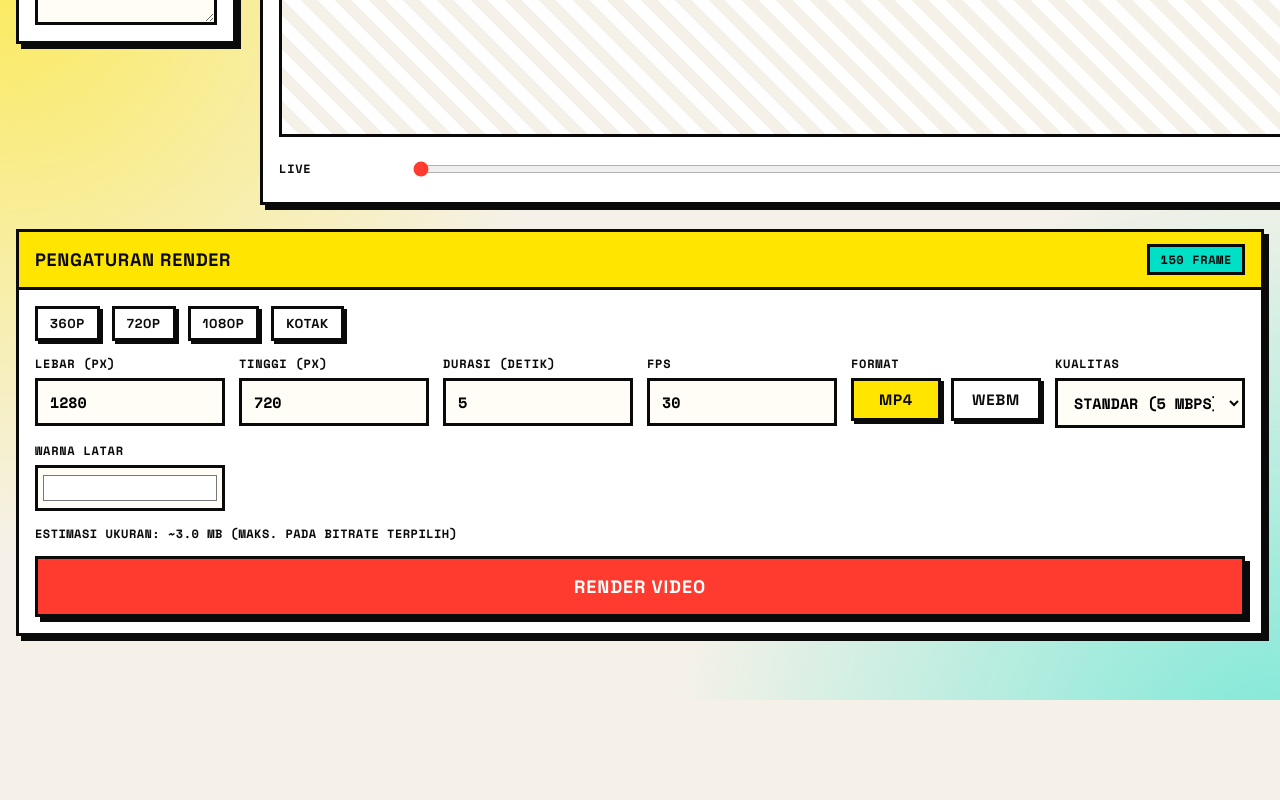
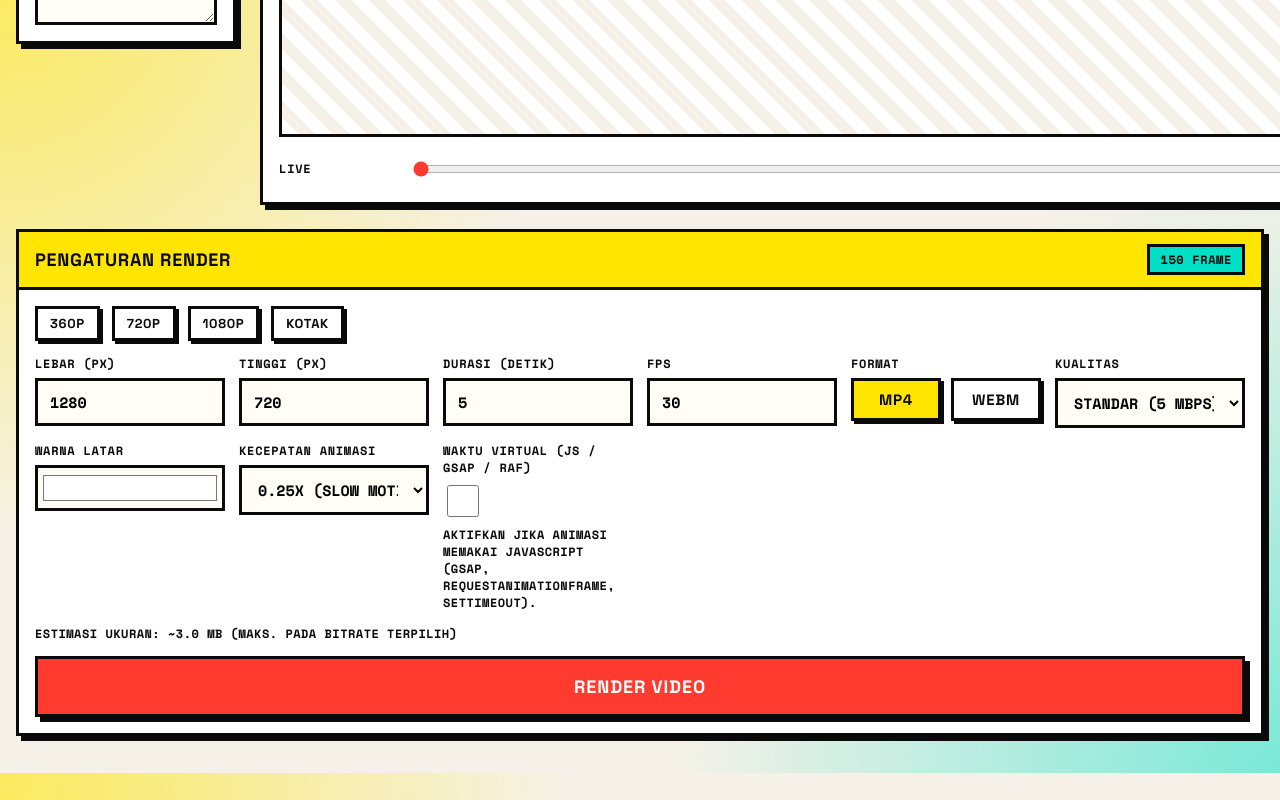
Before and after one commit to duerohub2/Renderer, a Next.js app: page / in a window 1280 px wide. Shown: the part 827-1627 px from the top of the page. Before the commit the page ends 1527 px from the top, so only its background shows below. Built offline with nearby package versions, Linux system fonts and the light colour scheme.

Commit message:
Update Settings.jsx

```diff
--- a/components/Settings.jsx
+++ b/components/Settings.jsx
@@ -100,6 +100,32 @@ export default function Settings({ settings, onChange, onRender, disabled, block
               onChange={(e) => set('background', e.target.value)}
             />
           </label>
+          <label className="field">
+            <span className="label">KECEPATAN ANIMASI</span>
+            <select
+              className="input"
+              value={settings.speed}
+              disabled={disabled}
+              onChange={(e) => set('speed', Number(e.target.value))}
+            >
+              <option value={0.25}>0.25X (SLOW MOTION)</option>
+              <option value={0.5}>0.5X</option>
+              <option value={1}>1X (NORMAL)</option>
+              <option value={2}>2X</option>
+              <option value={4}>4X (TIMELAPSE)</option>
+            </select>
+          </label>
+          <label className="field">
+            <span className="label">WAKTU VIRTUAL (JS / GSAP / RAF)</span>
+            <input
+              type="checkbox"
+              className="input-check"
+              checked={Boolean(settings.virtualTime)}
+              disabled={disabled}
+              onChange={(e) => set('virtualTime', e.target.checked)}
+            />
+            <span className="hint">AKTIFKAN JIKA ANIMASI MEMAKAI JAVASCRIPT (GSAP, REQUESTANIMATIONFRAME, SETTIMEOUT).</span>
+          </label>
         </div>
 
         <p className="hint">ESTIMASI UKURAN: ~{estimatedMb} MB (MAKS. PADA BITRATE TERPILIH)</p>
```
